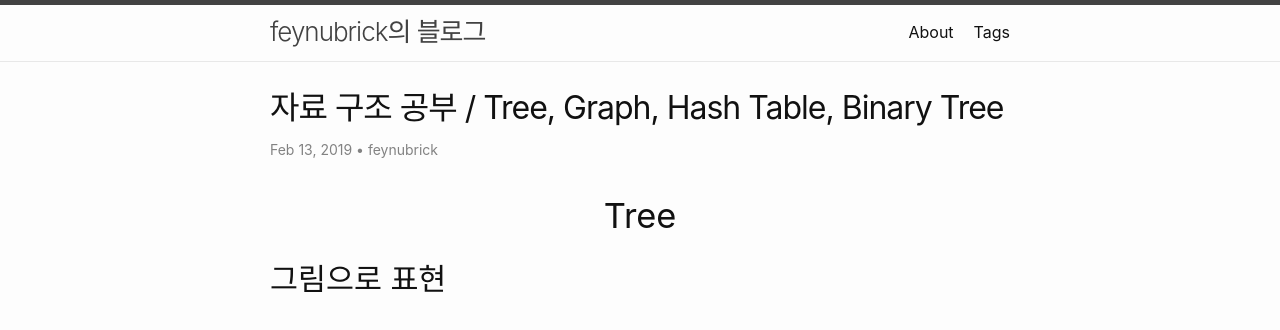
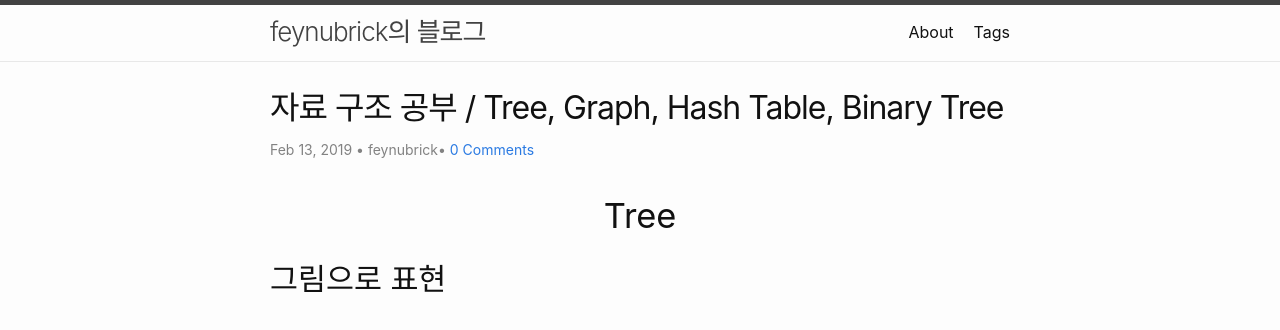
Before and after one commit to feynubrick/feynubrick.github.io, a Jekyll site: the page built from _posts/2019-02-13-data-structure-study-tree-graph-hash-table-binary-tree.md, in a window 1280 px wide and 900 px high. Shown: the top 330 px of the window. Built offline with Jekyll 4.4.1, drawn with Linux system fonts in a browser that asks for light colours; nearby versions of some CDN libraries; comment, search, counter and statistics services are not loaded.

Commit message:
edited comments count to work

```diff
--- a/_layouts/home.html
+++ b/_layouts/home.html
@@ -19,7 +19,7 @@ layout: default
           {{ post.date | date: date_format }}
           {%- if post.comments -%}
             <span>
-              • <a href="{{ site.url }}{{ post.url }}#disqus_thread">0 Comments</a>
+              • <a href="{{ post.url }}#disqus_thread" data-disqus-identifier="{{post.id}}">0 Comments</a>
             </span>
           {%- endif -%}
         </span>
--- a/_layouts/post.html
+++ b/_layouts/post.html
@@ -12,7 +12,12 @@ layout: default
       </time>
       {%- if page.author -%}
         • <span itemprop="author" itemscope itemtype="http://schema.org/Person"><span class="p-author h-card" itemprop="name">{{ page.author }}</span></span>
-      {%- endif -%}</p>
+      {%- endif -%}
+      •
+      <span>
+        <a href="{{ page.url }}#disqus_thread" data-disqus-identifier="{{page.id}}">0 Comments</a>
+      </span>
+    </p>
   </header>
 
   <div class="post-content e-content" itemprop="articleBody">
```
